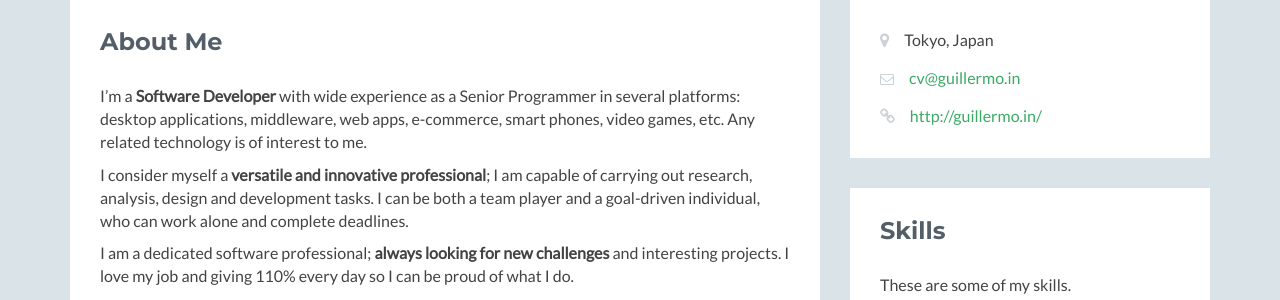
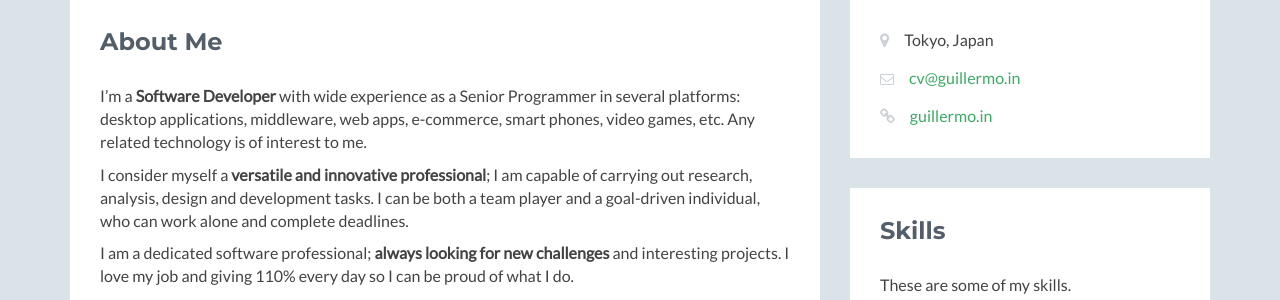
Before and after one commit to guillermocalvo/guillermocalvo.github.io, a Jekyll site: the page built from index.md, in a window 1280 px wide and 900 px high. Shown: the part 311-611 px from the top of the window. Built offline with Jekyll 4.4.1, drawn with Linux system fonts in a browser that asks for light colours; part of the change alters nothing that is shown.

Commit message:
Refactor website link/title

```diff
--- a/_layouts/curriculum.html
+++ b/_layouts/curriculum.html
@@ -253,7 +253,7 @@ layout: compress
                             <ul class="list-unstyled">
                                 <li><i class="fa fa-map-marker"></i><span class="sr-only">Location:</span>{{ page.cv.personal.location }}</li>
                                 <li><i class="fa fa-envelope-o"></i><span class="sr-only">Email:</span><a href="mailto:{{ page.cv.personal.email }}">{{ page.cv.personal.email }}</a></li>
-                                <li><i class="fa fa-link"></i><span class="sr-only">Website:</span><a href="{{ page.cv.personal.website }}">{{ page.cv.personal.website }}</a></li>
+                                <li><i class="fa fa-link"></i><span class="sr-only">Website:</span><a href="{{ page.cv.personal.website.link }}">{{ page.cv.personal.website.title }}</a></li>
                             </ul>
                         </div>
                     </div>
--- a/index.md
+++ b/index.md
@@ -51,7 +51,9 @@ cv:
     desc: Software Developer
     location: Tokyo, Japan
     email: cv@guillermo.in
-    website: http://guillermo.in/
+    website:
+      title: guillermo.in
+      link: http://guillermo.in/
     image: /assets/guillermo.png
     contact:
       title: Contact Me
```
